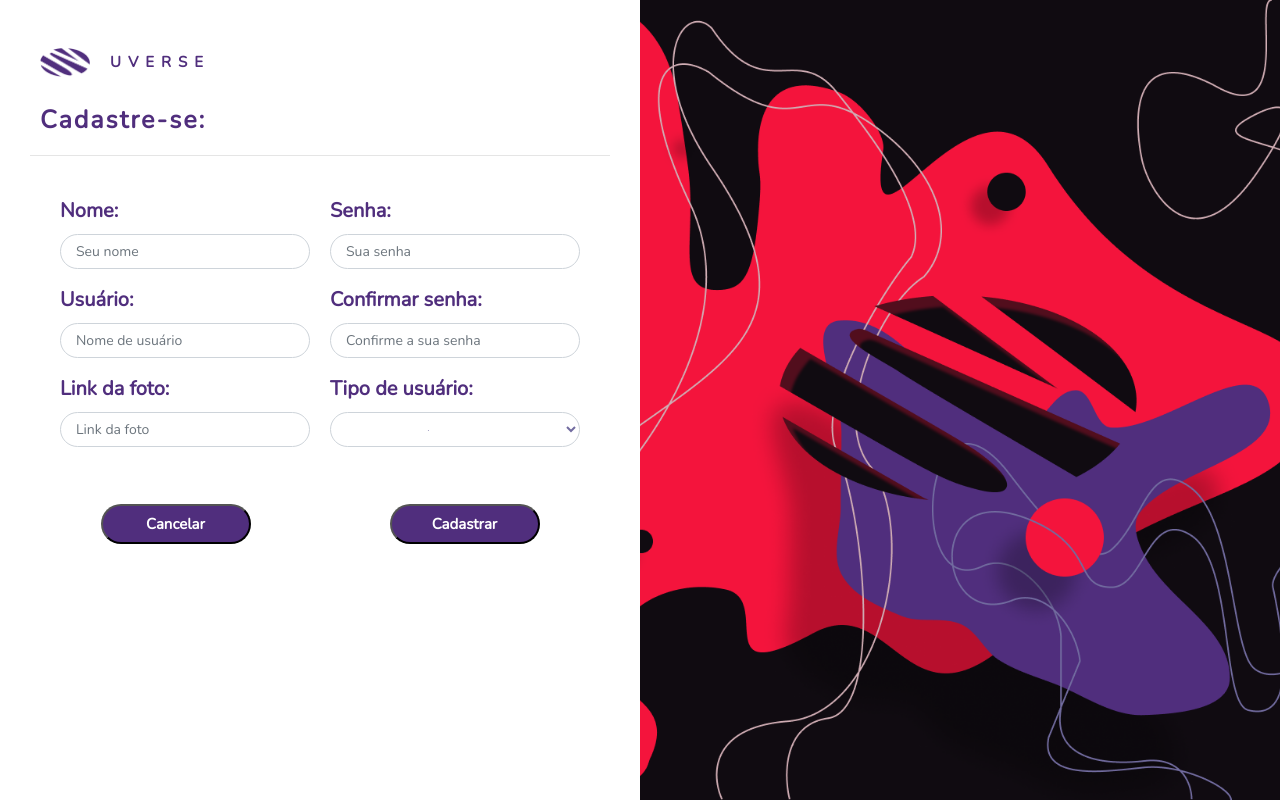
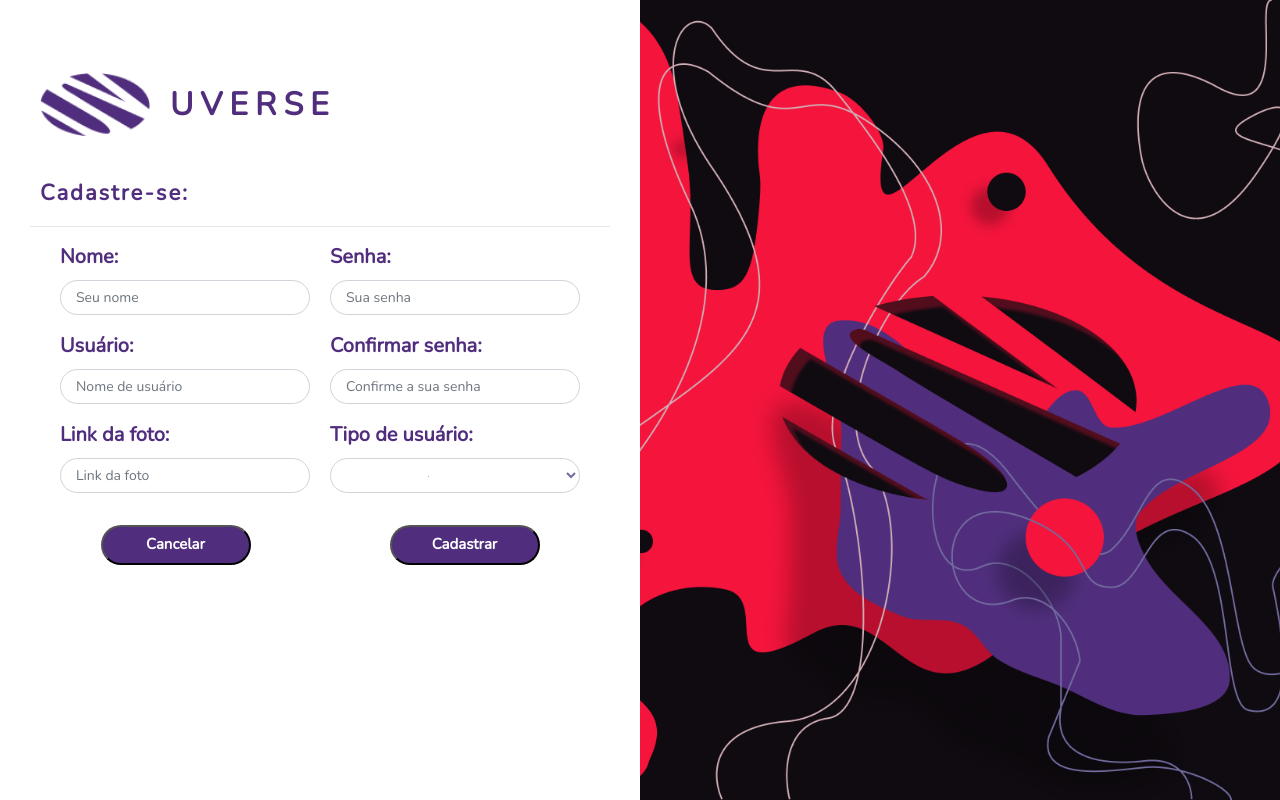
Before and after one commit to marianatheml/meuBlog, an Angular app: page /signin in a window 1280 px wide. Built offline with nearby package versions, Linux system fonts and the light colour scheme.

Commit message:
CSS and HTML adjustments

```diff
--- a/src/app/login/login.component.css
+++ b/src/app/login/login.component.css
@@ -39,6 +39,11 @@
     text-decoration: none;
 }
 
+.login-subtitle a:hover {
+    color: #F4143C;
+    font-weight: bold;
+}
+
 hr {
     color: #502E7D;
 }
@@ -59,6 +64,13 @@ hr {
     border-radius: 25px;
 }
 
+.form-control:focus {
+    border-width: 3px;
+    border-color: #502E7D;
+    box-shadow: 0 0 0 0 ;
+    outline: 0;
+}
+
 button{
 width: 200px;
 height: 50px;
--- a/src/app/login/login.component.html
+++ b/src/app/login/login.component.html
@@ -9,7 +9,7 @@
                 <div class="col-md-6">
 
                     <div class="login-title">
-                        <a href="index.html"><img src="../../assets/logo.png" alt="logo"> UVERSE</a>
+                        <a href="#"><img src="../../assets/logo.png" alt="logo"> UVERSE</a>
                     </div>
 
                     <div class="login-subtitle">
--- a/src/app/signin/signin.component.css
+++ b/src/app/signin/signin.component.css
@@ -13,24 +13,24 @@
     text-decoration: none;
     letter-spacing: 7px;
     font-family: 'Nunito', sans-serif;
-    font-size: 15px;
+    font-size: 32px;
     font-weight: bold;
     color: #502E7D;
     align-items: center;
-    padding: 0 25px;
+    padding: 25px 0 0 25px;
 }
 
 .login-title a img {
-    width: 50px;
+    width: 110px;
     margin-right: 20px;
 }
 
 .login-subtitle {
     font-family: 'Nunito', sans-serif;
-    font-weight: bold;
-    font-size: 25px;
+    font-size: 22px;
+    font-weight: bolder;
     letter-spacing: 2px;
-    padding: 25px 25px 0 25px;
+    padding: 40px 25px 0 25px;
     color: #502E7D;
 }
 
@@ -42,7 +42,7 @@ hr {
 .form {
     display: flex;
     justify-content: space-evenly;
-    padding: 25px;
+    padding: 0 25px 0 25px;
 }
 
 .form-group label {
@@ -60,6 +60,13 @@ hr {
     align-items: center;
     border-radius: 25px;
     width: 250px;
+}
+
+.form-control:focus {
+    border-width: 3px;
+    border-color: #502E7D;
+    box-shadow: 0 0 0 0 ;
+    outline: 0;
 }
 
 button{
@@ -80,10 +87,3 @@ button:hover {
     transition-timing-function: ease-in;
     transition-property: all;
 }
-
-.form-control:focus {
-    border-width: 3px;
-    border-color: #502E7D;
-    box-shadow: 0 0 0 0 ;
-    outline: 0;
-}
--- a/src/app/signin/signin.component.html
+++ b/src/app/signin/signin.component.html
@@ -5,7 +5,7 @@
         <div class="col-md-6 mt-5 mb-5">
 
             <div class="login-title">
-                <a href="index.html"><img src="../../assets/logo.png" alt="logo"> UVERSE</a>
+                <a href="#"><img src="../../assets/logo.png" alt="logo"> UVERSE</a>
             </div>
 
             <div class="login-subtitle">
```
